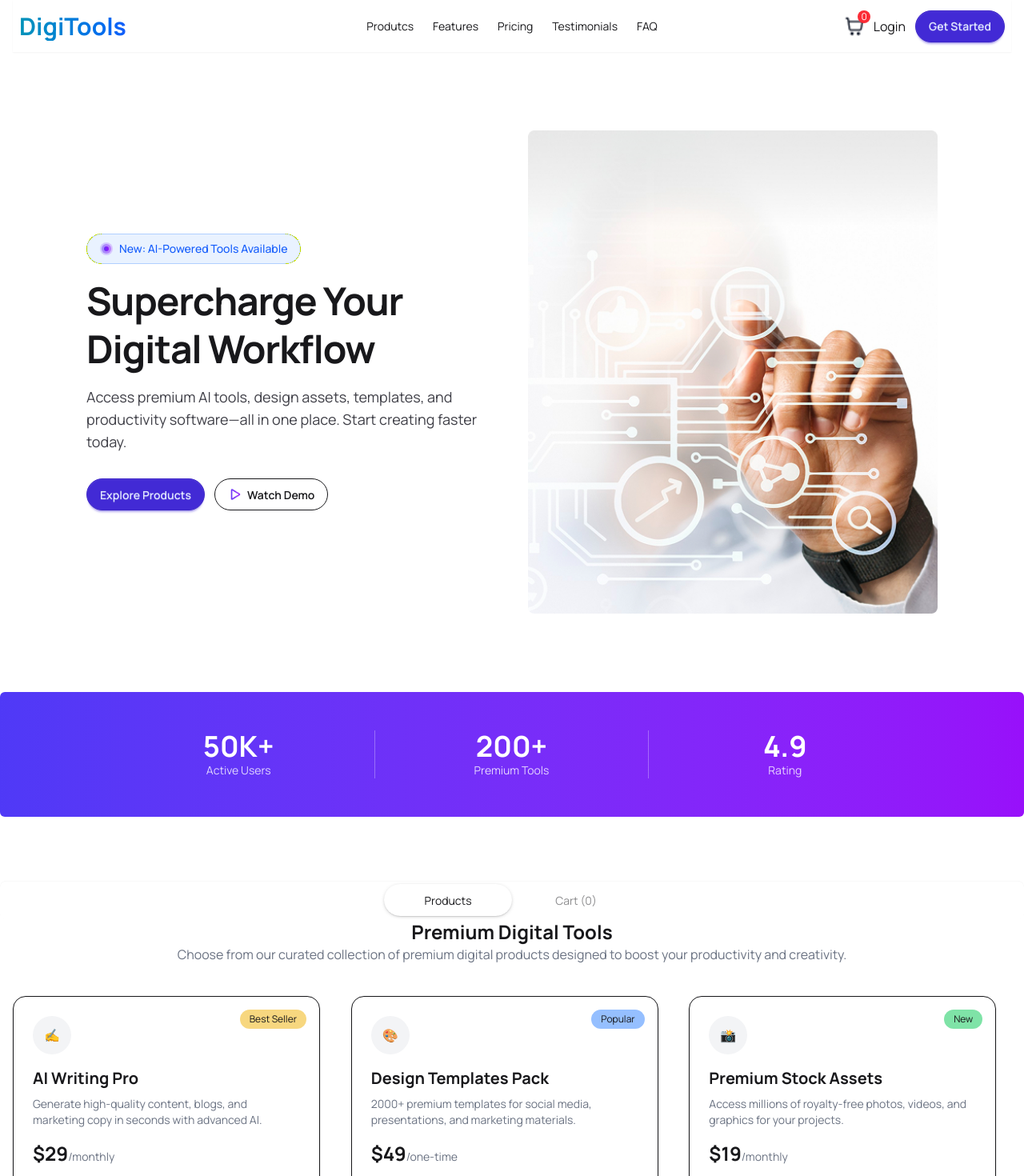
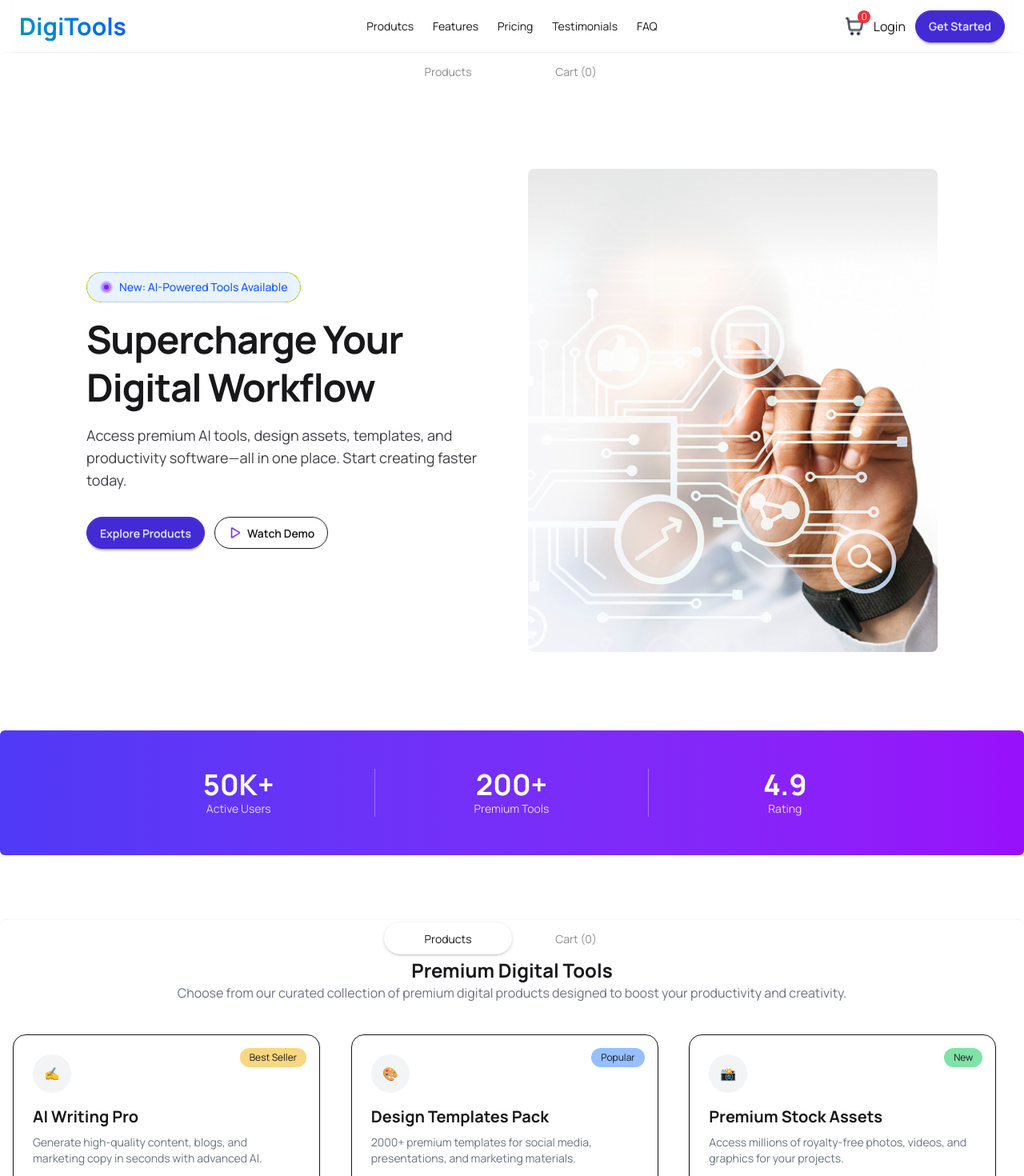
Before and after one commit to nazmul-conqueror/Assignment_6, a React (Vite) app: page / in a window 1280 px wide. Shown: the top 1470 px of the page at 80% size. Built offline with nearby package versions, Linux system fonts and the light colour scheme.

Commit message:
click cart only cart section and footer section visible

```diff
--- a/src/App.jsx
+++ b/src/App.jsx
@@ -31,8 +31,8 @@ function App() {
     <>
 
     <Navbar carts={carts}/>
-    <HeroSection/>
-    <RatingSection/>
+
+
 
     <div>
         {/* name of each tab group should be unique */}
@@ -44,14 +44,36 @@ function App() {
       </div>
 
 
-   {activeTab === "product" && <ProductSection productPromise={productPromise} carts= {carts} setCarts = {setCarts} />}
+   {activeTab === "product" && (
+    <>
 
-   {activeTab === "cart" && <Cart carts = {carts} setCarts={setCarts}/>}
+    <HeroSection/>
+    <RatingSection/>
+    <div>
+        {/* name of each tab group should be unique */}
+<div className="tabs tabs-box justify-center bg-transparent">
+  <input onClick={()=>setActiveTab("product")} type="radio" name="my_tabs_1" className="tab  rounded-full w-40" aria-label="Products" defaultChecked/>
+  <input onClick={()=>setActiveTab("cart")} type="radio" name="my_tabs_1" className="tab rounded-full w-40" aria-label={`Cart (${carts.length})`}  />
+
+</div>
+      </div>
+
+    <ProductSection productPromise={productPromise} carts= {carts} setCarts = {setCarts} />
+    <GetStarted/>
+    <Pricing/>
+
+    </>
+    )}
+
+   {activeTab === "cart" && (<>
+   <Cart carts = {carts} setCarts={setCarts}/>
+
+    </>)}
 
 
 
-  <GetStarted/>
-  <Pricing/>
+
+
   <Footer/>
 
     </>
```
